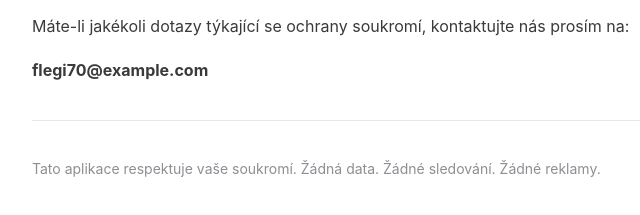
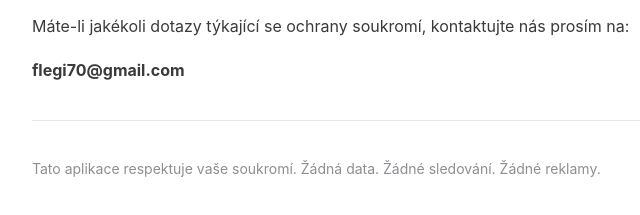
Before and after one commit to flegi70-tech/ms2026-privacy, a plain HTML site: page index.html in a window 1280 px wide. Shown: the part 1142-1357 px from the top of the page, 268-908 px from the left. Drawn offline with Linux system fonts and the light colour scheme.

Commit message:
index.html

```diff
--- a/index.html
+++ b/index.html
@@ -52,7 +52,7 @@
 
   <h2>Kontakt</h2>
   <p>Máte-li jakékoli dotazy týkající se ochrany soukromí, kontaktujte nás prosím na:</p>
-  <p><strong>flegi70@example.com</strong></p>
+  <p><strong>flegi70@gmail.com</strong></p>
 
   <hr>
 
```
